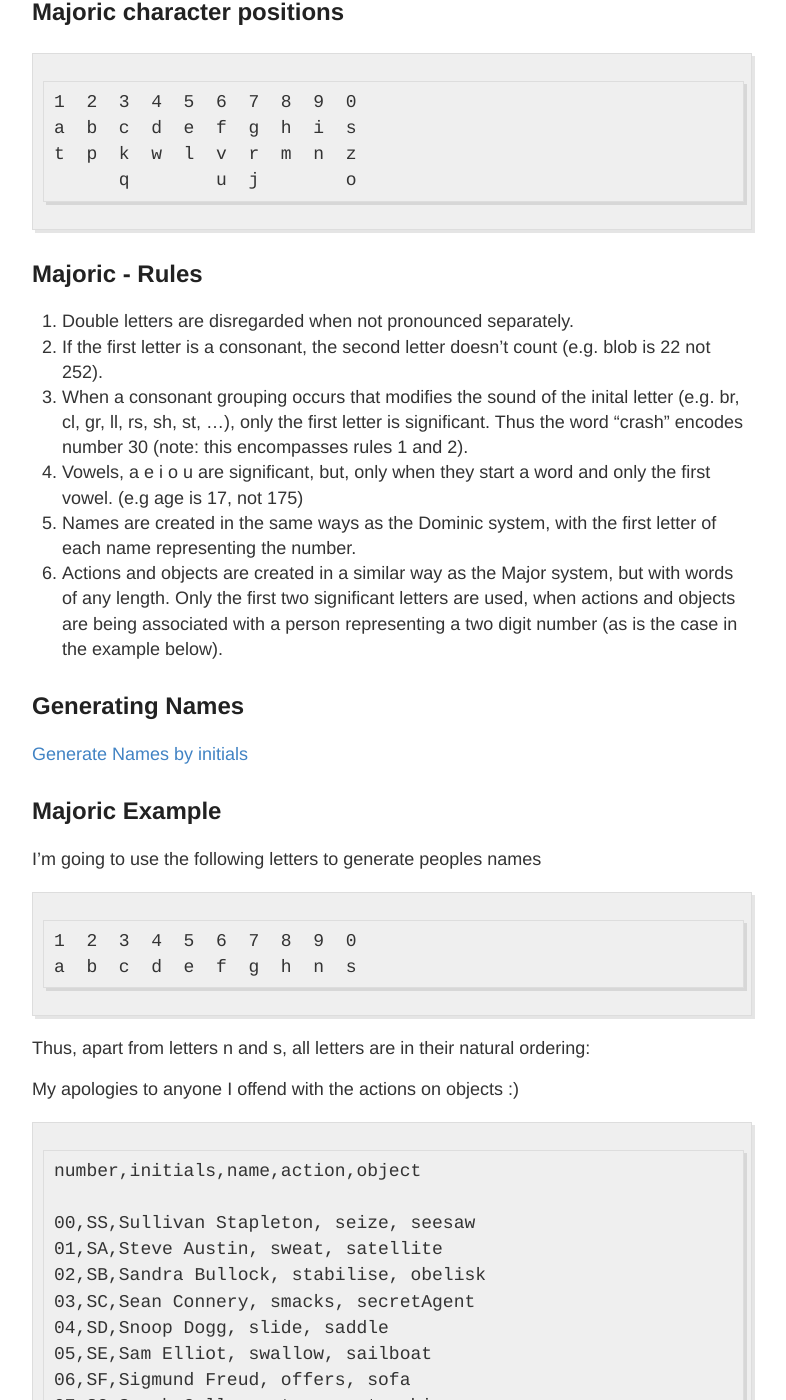
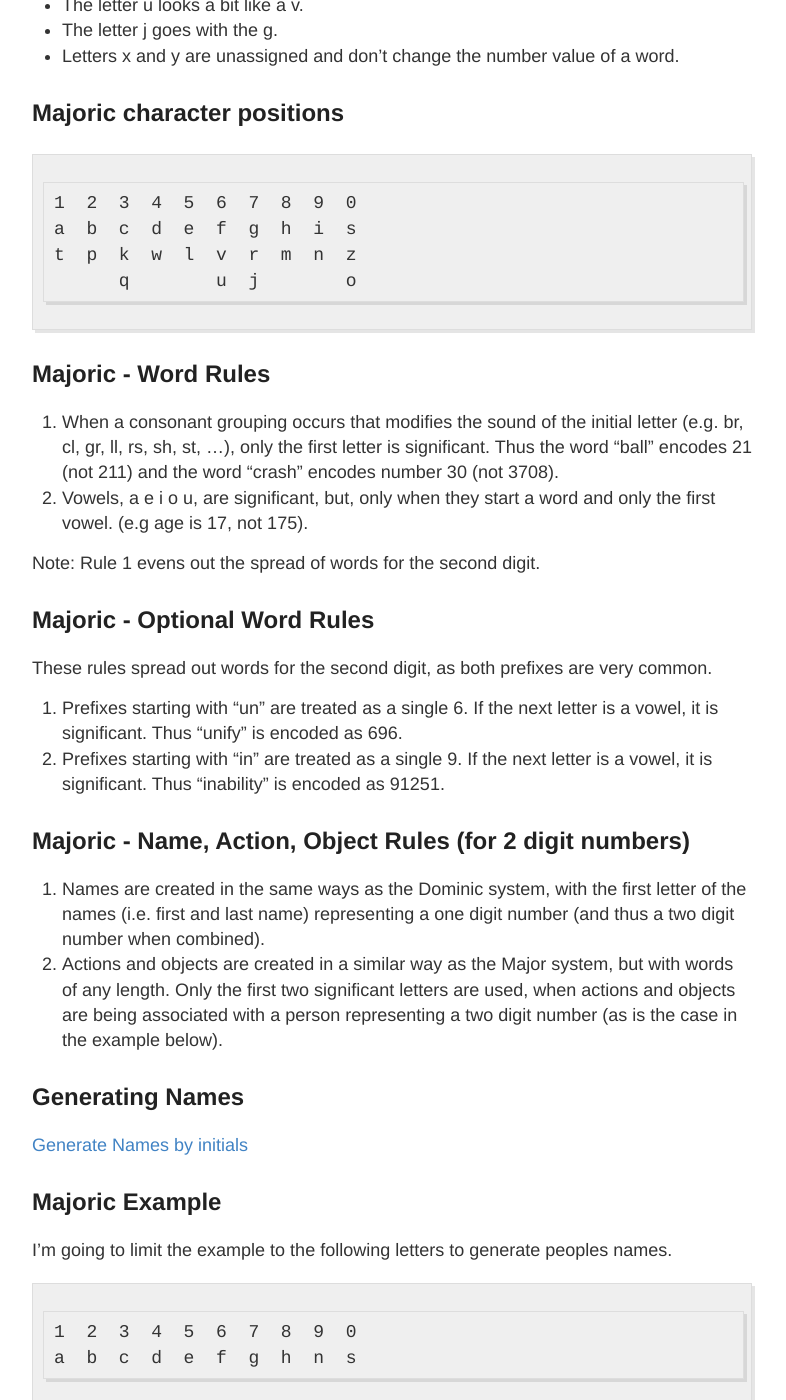
Before and after one commit to oliversarmy/oliversarmy.github.io, a Jekyll site: the page built from _posts/2015-7-01-MajoricSystem.md, in a window 1280 px wide and 1400 px high, scrolled down 2430 px. Shown: the whole window, without its empty margins (248-1034 px from the left). Built offline with Jekyll 4.4.1, drawn with Linux system fonts in a browser that asks for light colours; Markdown is read by kramdown in place of the engine named in the settings; some of the changed text lies outside the part shown.

Commit message:
mod text

````diff
--- a/_posts/2015-7-01-MajoricSystem.md
+++ b/_posts/2015-7-01-MajoricSystem.md
@@ -1,10 +1,10 @@
 ---
 layout: post
-title: Majoric - Major Dominic System
+title: Majoric System - Major Dominic System
 ---
 ![_config.yml]({{ site.baseurl }}/images/crystal.jpg)
 
-The Major System and Dominic System are mnemonic systems for remembering number sequences. The Major Dominic is an attempt to combine the strengths of each system.
+The Major System and Dominic System are mnemonic systems for remembering number sequences. The Majoric System combines these two systems with the purpose of making it more flexible than the Dominic system and with a more intuitive letter ordering and rule logic to the Major system.
 
 ## Dominic System
 
@@ -36,15 +36,15 @@ th             ch g  ph
 
 ## Combine Dominic System and Major System
 
-Lets combine the Major system and Dominic system, with a bit of a twist.
-First start with an alphabetical ordering for the first 9 mappings.
+Lets combine the Major system and Dominic system.
+First, to make things simple, start with an alphabetical ordering for the first 9 Letters. Unlike the Major system, vowels are significant.
 
 ```
 1  2  3  4  5  6  7  8  9  0
 a  b  c  d  e  f  g  h  i
 ```
 
-Next, add the Major system letter groupings on top of this alphabetical ordering.
+Next, as much as possible, add the Major system letter groupings on top of this alphabetical ordering.
 
 ```
 1  2  3  4  5  6  7  8  9  0
@@ -55,7 +55,7 @@ t  p  k     l  v           z
 
 Finally, taking into account letter frequencies, make up reasons why the remaining letters are placed.
 
-* The letter n starts nine.
+* The letter n is the first letter of nine.
 * Lower case r looks a bit like a mirror image of 7.
 * Lower case m looks like an incomplete 8 on its side.
 * The letter w has four lines forming it.
@@ -73,20 +73,28 @@ t  p  k  w  l  v  r  m  n  z
       q        u  j        o
 ```
 
-## Majoric - Rules
+## Majoric - Word Rules
 
-1. Double letters are disregarded when not pronounced separately.
-2. If the first letter is a consonant, the second letter doesn't count (e.g.
-  blob is 22 not 252).
-3. When a consonant grouping occurs that modifies the sound of the inital letter (e.g. br, cl, gr, ll, rs, sh, st, ...),  only the first letter is significant. Thus the word "crash" encodes number 30 (note: this encompasses rules 1 and 2).
-4. Vowels, a e i o u are significant, but, only when they start a word and only
-  the first vowel. (e.g age is 17, not 175)
-5. Names are created in the same ways as the Dominic system, with the first
-  letter of each name representing the number.
-6. Actions and objects are created in a similar way as the Major system,
+1. When a consonant grouping occurs that modifies the sound of the initial letter (e.g. br, cl, gr, ll, rs, sh, st, ...), only the first letter is significant. Thus the word "ball" encodes 21 (not 211) and the word "crash" encodes number 30 (not 3708).
+2. Vowels, a e i o u, are significant, but, only when they start a word and only
+  the first vowel. (e.g age is 17, not 175).
+
+Note: Rule 1 evens out the spread of words for the second digit.
+
+## Majoric - Optional Word Rules
+
+These rules spread out words for the second digit, as both prefixes are very common.
+
+1. Prefixes starting with "un" are treated as a single 6. If the next letter is a vowel, it is significant. Thus "unify" is encoded as 696.
+2. Prefixes starting with "in" are treated as a single 9. If the next letter is a vowel, it is significant. Thus "inability" is encoded as 91251.
+
+## Majoric - Name, Action, Object Rules (for 2 digit numbers)
+
+1. Names are created in the same ways as the Dominic system, with the first
+  letter of the names (i.e. first and last name) representing a one digit number (and thus a two digit number when combined).
+2. Actions and objects are created in a similar way as the Major system,
 but with words of any length.
 Only the first two significant letters are used, when actions and objects are being associated with a person representing a two digit number (as is the case in the example below).
-
 
 ## Generating Names
 
@@ -94,14 +102,14 @@ Only the first two significant letters are used, when actions and objects are be
 
 ## Majoric Example
 
-I'm going to use the following letters to generate peoples names
+I'm going to limit the example to the following letters to generate peoples names.
 
 ```
 1  2  3  4  5  6  7  8  9  0
 a  b  c  d  e  f  g  h  n  s
 ```
 
-Thus, apart from letters n and s, all letters are in their natural ordering:
+Thus, apart from letters n and s, all letters are in alphabetical ordering.
 
 My apologies to anyone I offend with the actions on objects :)
 
````
